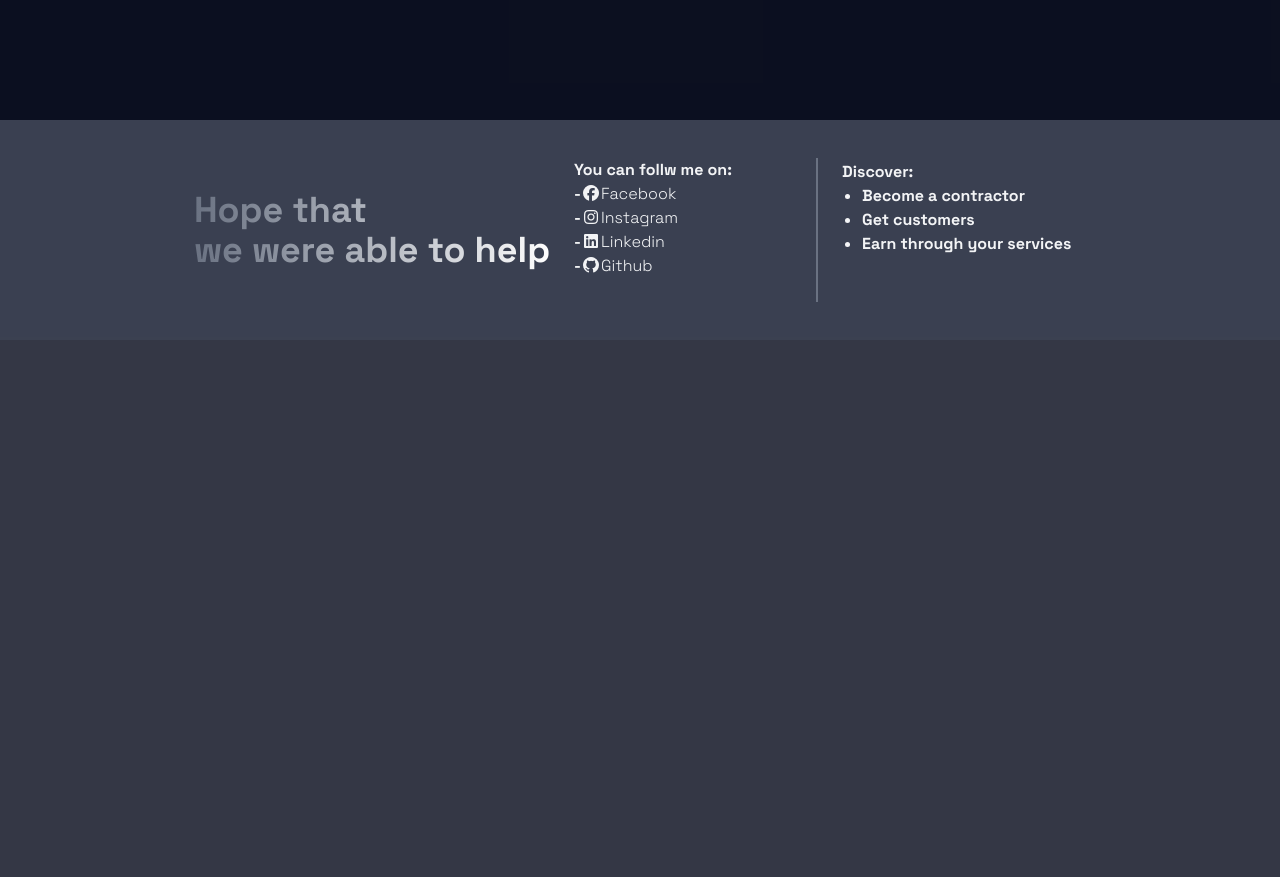
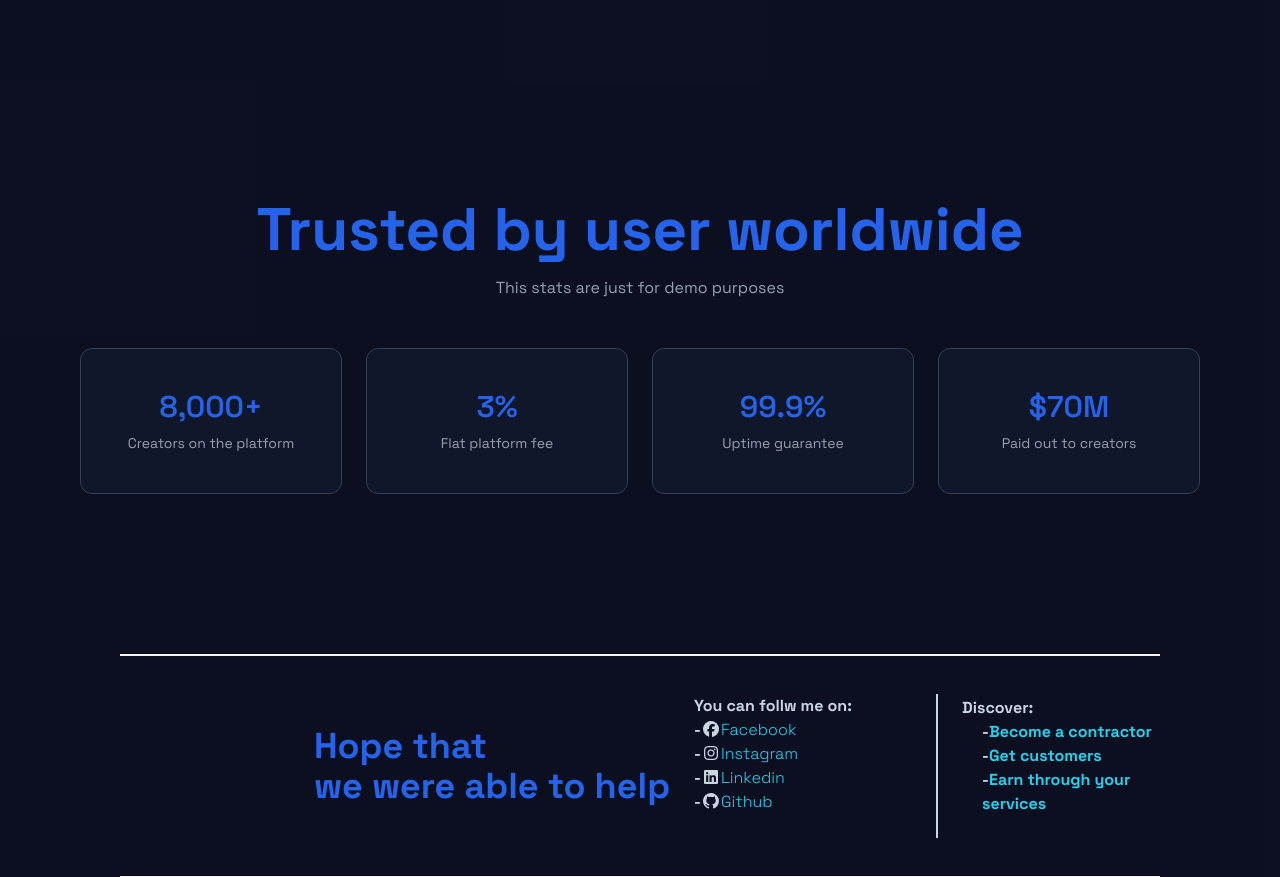
Before and after one commit to Samrat-Deula7/E-Kam, a React (Vite) app in the folder frontend/: page / in a window 1280 px wide. Shown: the part 680-1557 px from the top of the page. Before the commit the page ends 1020 px from the top, so only its background shows below. Built offline with nearby package versions, Linux system fonts and the light colour scheme.

Commit message:
working on the home component  UI

```diff
--- a/frontend/src/Footer.jsx
+++ b/frontend/src/Footer.jsx
@@ -1,39 +1,48 @@
 const Footer = () => {
   return (
-    <div className="flex items-center justify-center gap-x-3   mb-0 min-w-screen py-6 px-4  bg-gray-500/50   h-auto">
-      <div className="hidden md:flex font-bold text-4xl  flex-col  bg-linear-to-r from-gray-500 to-white bg-clip-text text-transparent ">
+    <div className="border border-t-2 border-l-0 border-r-0 mx-12 xl:mx-30">
+      <div className="flex items-center justify-center gap-x-3   mb-0 min-w-screen py-6  h-auto ">
+        <div className="hidden md:flex font-bold text-4xl  flex-col  text-[#2563eb] ">
           <h1>Hope that </h1>
           <h1>we were able to help</h1>
         </div>
-      <div className=" w-64 flex flex-col px-3 py-4b font-bold h-36 border-r-2 border-gray-500">
+        <div className=" w-50 md:w-64 flex flex-col px-3 py-4b font-bold h-36 border-r-2 text-[#cbd5e1]">
           <h1>You can follw me on:</h1>
           <a href="https://www.facebook.com/samrat.deula.52" target="_blank">
             -<i className="fa-brands fa-facebook"></i>
-          <span className="font-light">Facebook</span>
+            <span className="font-light text-[#22d3ee]">Facebook</span>
           </a>
           <a href="https://www.instagram.com/deula.samrat/" target="_blank">
             -<i className="fa-brands fa-instagram"></i>
-          <span className="font-light">Instagram</span>
+            <span className="font-light text-[#22d3ee]">Instagram</span>
           </a>
           <a
             href="https://www.linkedin.com/in/samrat-deula-412531369/"
             target="_blank"
           >
             -<i className="fa-brands fa-linkedin"></i>
-          <span className="font-light">Linkedin</span>
+            <span className="font-light text-[#22d3ee]">Linkedin</span>
           </a>
           <a href="https://github.com/Samrat-Deula7" target="_blank">
             -<i className="fa-brands fa-github"></i>
-          <span className="font-light">Github</span>
+            <span className="font-light text-[#22d3ee]">Github</span>
           </a>
         </div>
-      <div className=" w-64 flex flex-col px-3 py-4 font-bold h-43">
+        <div className=" w-50 md:w-64 flex flex-col px-3 py-4 font-bold h-43 text-[#cbd5e1]">
           <h1>Discover:</h1>
-        <ul className="list-disc pl-5">
-          <li>Become a contractor</li>
-          <li>Get customers</li>
-          <li>Earn through your services</li>
+          <ul className=" pl-5 ">
+            <li className="text-[#cbd5e1]">
+              -<span className="text-[#22d3ee]">Become a contractor</span>
+            </li>
+            <li className="text-[#cbd5e1]">
+              -<span className="text-[#22d3ee]">Get customers</span>
+            </li>
+            <li className="text-[#cbd5e1]">
+              -
+              <span className="text-[#22d3ee]">Earn through your services</span>
+            </li>
           </ul>
+        </div>
       </div>
     </div>
   );
--- a/frontend/src/components/Home.jsx
+++ b/frontend/src/components/Home.jsx
@@ -5,16 +5,23 @@ const Home = () => {
 //   Find the Right Help, Fast
 // We connect you with skilled contractors for all kinds of odd jobs and home services.
 // Whether it’s repairs, installations, or custom projects — we’ll match you with the right professional.
+ const stats = [
+   { value: "8,000+", label: "Creators on the platform" },
+   { value: "3%", label: "Flat platform fee" },
+   { value: "99.9%", label: "Uptime guarantee" },
+   { value: "$70M", label: "Paid out to creators" },
+ ];
 
   return (
+    <>
       <div className=" pt-10 min-h-screen px-8 flex  items-center gap-x-7 w-full">
         <div className="grid grid-cols-1 md:ml-35 place-items-center md:place-items-start ">
           <h1 className="font-bold text-3xl mb-5 md:text-6xl md:mb-7">
             Find the <span className="text-[#2563eb]">Right Help</span>, Fast
           </h1>
           <h3 className="text-2xl md:3xl text-left md:text-left mb-3 md:mb-4 text-[#cbd5e1]">
-          We connect you with skilled contractors for all kinds of odd jobs and
-          home services.
+            We connect you with skilled contractors for all kinds of odd jobs
+            and home services.
             <span>
               {" "}
               Whether it’s repairs, installations, or custom projects — we’ll
@@ -44,6 +51,32 @@ const Home = () => {
           />
         </div>
       </div>
+
+      <section className="w-full  text-[#2563eb] py-20 mb-20">
+        <div className="max-w-6xl mx-auto px-4">
+          {/* Heading */}
+          <h2 className="text-center text-4xl md:text-6xl font-bold mb-4">
+            Trusted by user worldwide
+          </h2>
+          <p className="text-center text-gray-400 mb-12">
+           This stats are just for demo purposes
+          </p>
+
+          {/* Stats Grid */}
+          <div className="grid grid-cols-1 sm:grid-cols-2 lg:grid-cols-4 gap-6">
+            {stats.map((item, index) => (
+              <div
+                key={index}
+                className="bg-[#10172a] border border-gray-700 rounded-xl py-10 flex flex-col items-center"
+              >
+                <span className="text-3xl font-semibold">{item.value}</span>
+                <span className="text-gray-400 text-sm mt-2">{item.label}</span>
+              </div>
+            ))}
+          </div>
+        </div>
+      </section>
+    </>
   );
 };
 
```
Lines whose indentation alone changed are shown as unchanged.
